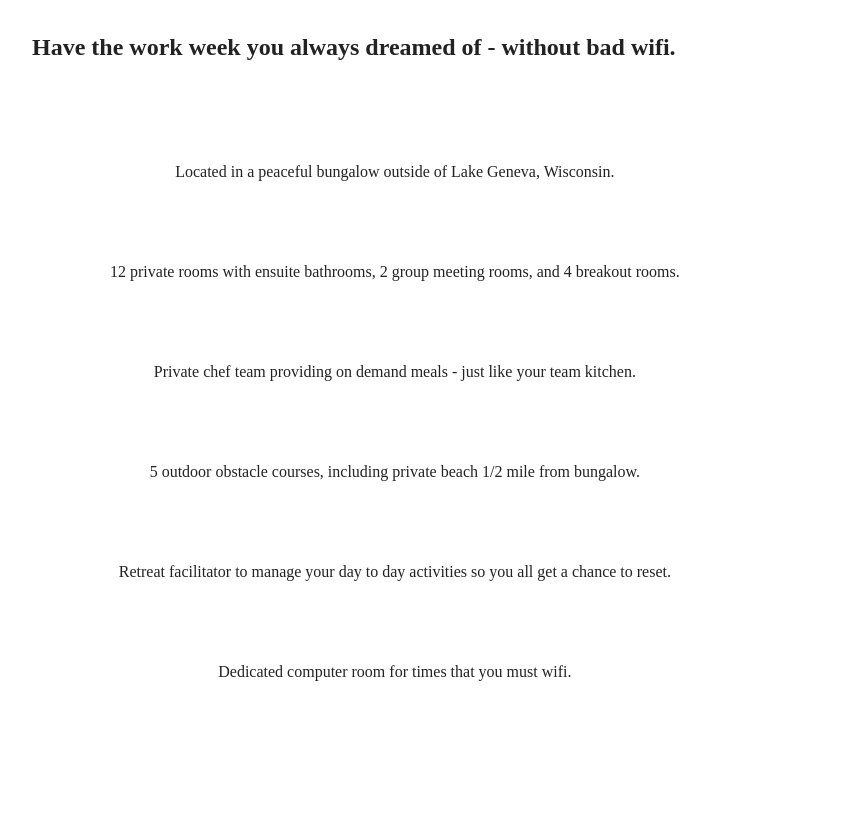
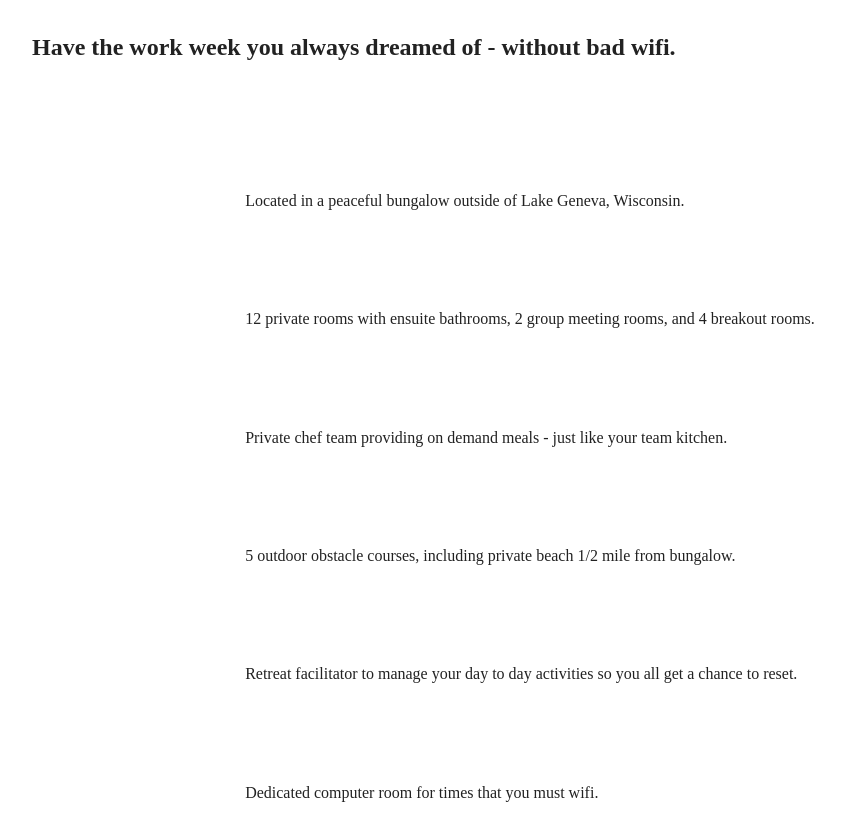
Before and after one commit to atgorman1/unplugged, a website built with Parcel: page index.html in a window 1280 px wide. Shown: the part 720-1555 px from the top of the page, without its empty margins (32-874 px from the left). Built offline with nearby package versions, Linux system fonts and the light colour scheme.

Commit message:
Updated feature classes to match solution code

```diff
--- a/css/main.css
+++ b/css/main.css
@@ -185,19 +185,25 @@ aside input {
 .features {
   display: flex;
   justify-content: center;
+  flex-flow: row wrap;
 }
 .features h2 {
   margin: 0;
   padding-bottom: 60px;
 }
+
+.features article {
+  width: 63%;
+  padding: 30px 0;
+}
+
 .feature-items {
   display: flex;
   justify-content: center;
   align-items: center;
   flex-flow: row wrap;
-  width: 63%;
-  padding: 30px 0;
 }
+
 .features p {
   margin: 0;
 }
--- a/index.html
+++ b/index.html
@@ -66,15 +66,15 @@
       <section class="features">
         <div class="content-wrapper">
           <h2>Have the work week you always dreamed of - without bad wifi.</h2>
-
-          <article class="feature-items">
+          <div class="feature-items">
+          <article >
             <p class="feature-icon"></p>
             <p class="feature-description">
               Located in a peaceful bungalow outside of Lake Geneva, Wisconsin.
             </p>
           </article>
 
-          <article class="feature-items">
+          <article>
             <p class="feature-icon"></p>
             <p class="feature-description">
               12 private rooms with ensuite bathrooms, 2 group meeting rooms,
@@ -82,7 +82,7 @@
             </p>
           </article>
 
-          <article class="feature-items">
+          <article>
             <p class="feature-icon"></p>
             <p class="feature-description">
               Private chef team providing on demand meals - just like your team
@@ -90,7 +90,7 @@
             </p>
           </article>
 
-          <article class="feature-items">
+          <article>
             <p class="feature-icon"></p>
             <p class="feature-description">
               5 outdoor obstacle courses, including private beach 1/2 mile from
@@ -98,7 +98,7 @@
             </p>
           </article>
 
-          <article class="feature-items">
+          <article>
             <p class="feature-icon"></p>
             <p class="feature-description">
               Retreat facilitator to manage your day to day activities so you
@@ -106,12 +106,13 @@
             </p>
           </article>
 
-          <article class="feature-items">
+          <article>
             <p class="feature-icon"></p>
             <p class="feature-description">
               Dedicated computer room for times that you must wifi.
             </p>
           </article>
+          </div>
         </div>
       </section>
       <section class="reviews">
```
